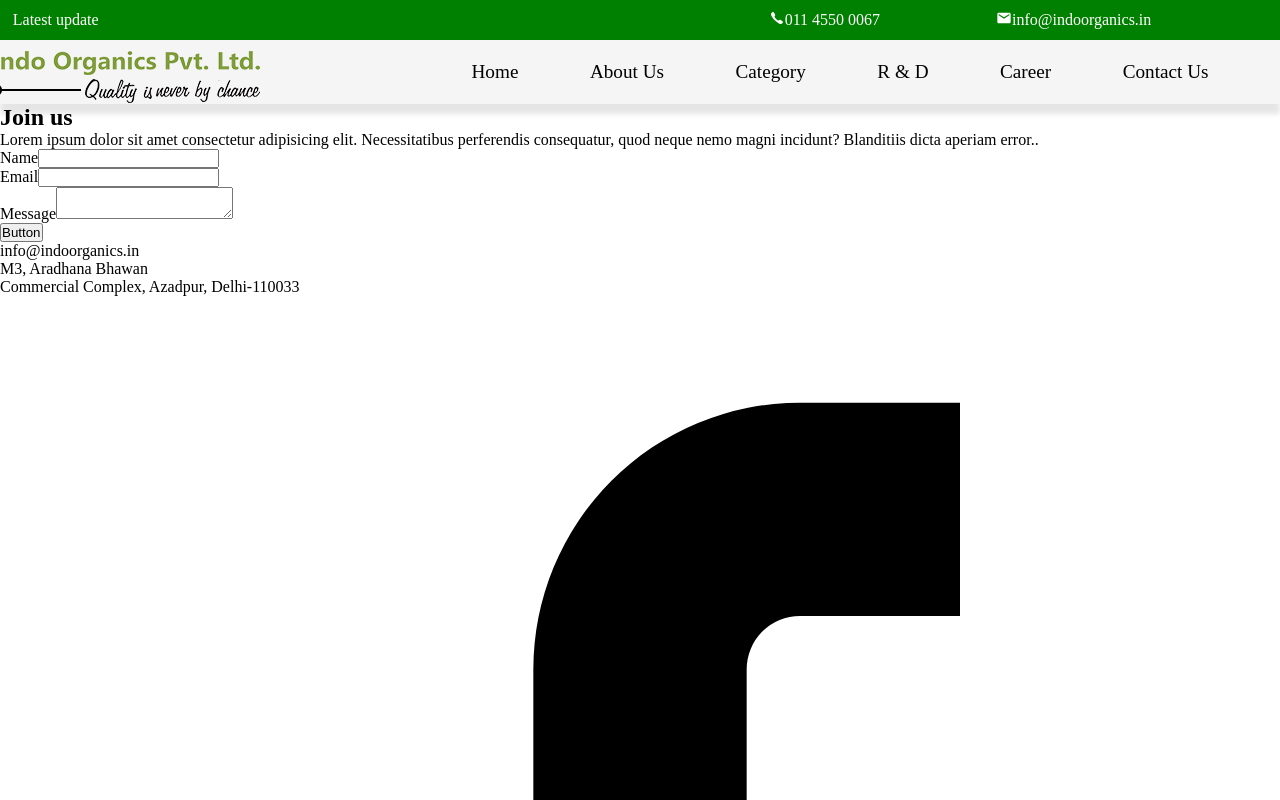
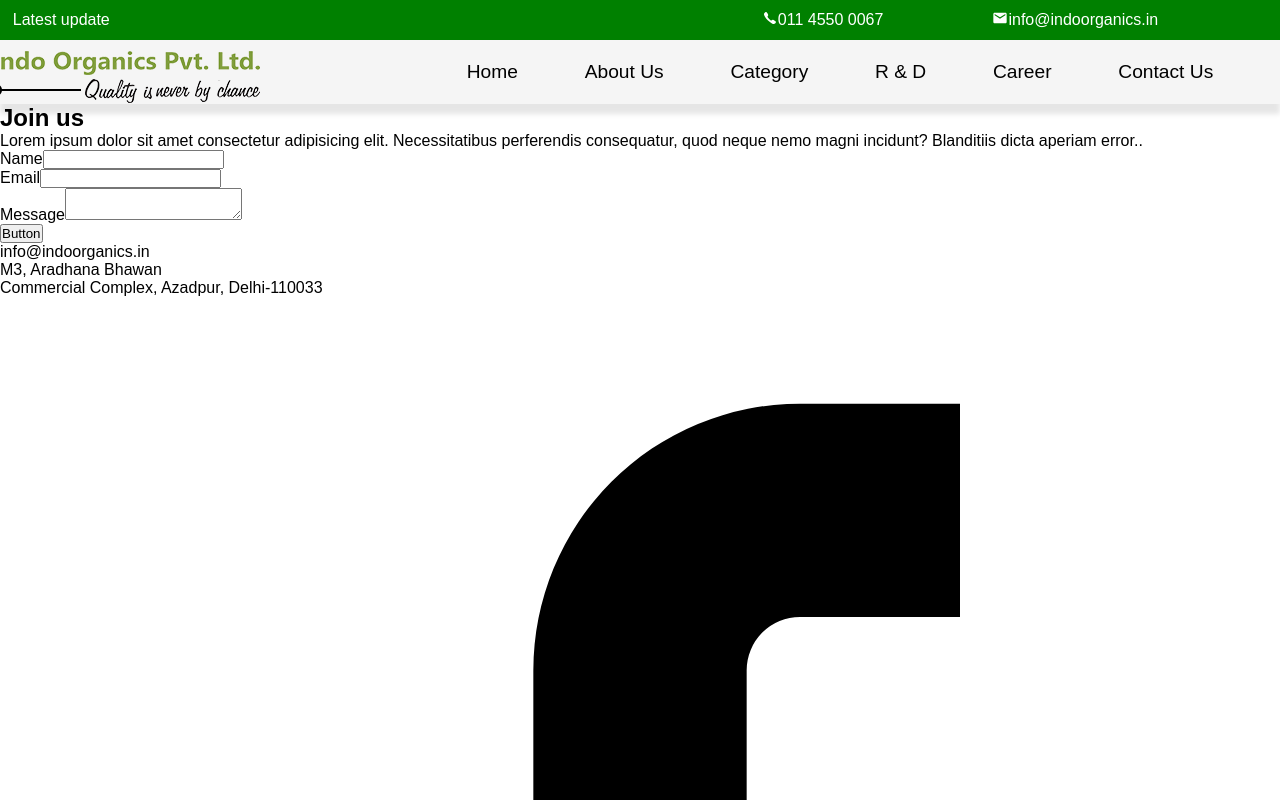
Before and after one commit to indo-organic/indo_organic_web, a React (Vite) app: page /career in a window 1280 px wide. Shown: the top 800 px of the page. Built offline with nearby package versions, Linux system fonts and the light colour scheme.

Commit message:
font added

```diff
--- a/src/index.css
+++ b/src/index.css
@@ -6,13 +6,12 @@
 html{
   width: 100%;
   height: 100vh;
-
-  font-family: "Unna", serif;
+  font-family: "Joan", sans-serif;
   font-weight: 400;
   font-style: normal;
 }
 
-@import url('https://fonts.googleapis.com/css2?family=Unna:ital,wght@0,400;0,700;1,400;1,700&display=swap')
+@import url('https://fonts.googleapis.com/css2?family=Joan&family=Unna:ital,wght@0,400;0,700;1,400;1,700&display=swap')
 
 @tailwind base;
 @tailwind components;
--- a/src/pages/Career.jsx
+++ b/src/pages/Career.jsx
@@ -30,19 +30,19 @@ const Career = () => {
         <div class="p-2 w-1/2">
           <div class="relative">
             <label for="name" class="leading-7 text-sm text-gray-600">Name</label>
-            <input type="text" id="name" name="name" class="w-full bg-gray-100 bg-opacity-50 rounded border border-gray-300 focus:border-indigo-500 focus:bg-white focus:ring-2 focus:ring-indigo-200 text-base outline-none text-gray-700 py-1 px-3 leading-8 transition-colors duration-200 ease-in-out"/>
+            <input type="text" id="name" name="name" class="w-full bg-gray-400 bg-opacity-50 rounded border border-gray-300 focus:border-indigo-500 focus:bg-white focus:ring-2 focus:ring-indigo-200 text-base outline-none text-gray-700 py-1 px-3 leading-8 transition-colors duration-200 ease-in-out"/>
           </div>
         </div>
         <div class="p-2 w-1/2">
           <div class="relative">
             <label for="email" class="leading-7 text-sm text-gray-600">Email</label>
-            <input type="email" id="email" name="email" class="w-full bg-gray-100 bg-opacity-50 rounded border border-gray-300 focus:border-indigo-500 focus:bg-white focus:ring-2 focus:ring-indigo-200 text-base outline-none text-gray-700 py-1 px-3 leading-8 transition-colors duration-200 ease-in-out"/>
+            <input type="email" id="email" name="email" class="w-full bg-gray-400 bg-opacity-50 rounded border border-gray-300 focus:border-indigo-500 focus:bg-white focus:ring-2 focus:ring-indigo-200 text-base outline-none text-gray-700 py-1 px-3 leading-8 transition-colors duration-200 ease-in-out"/>
           </div>
         </div>
         <div class="p-2 w-full">
           <div class="relative">
             <label for="message" class="leading-7 text-sm text-gray-600">Message</label>
-            <textarea id="message" name="message" class="w-full bg-gray-100 bg-opacity-50 rounded border border-gray-300 focus:border-indigo-500 focus:bg-white focus:ring-2 focus:ring-indigo-200 h-32 text-base outline-none text-gray-700 py-1 px-3 resize-none leading-6 transition-colors duration-200 ease-in-out"></textarea>
+            <textarea id="message" name="message" class="w-full bg-gray-400 bg-opacity-50 rounded border border-gray-300 focus:border-indigo-500 focus:bg-white focus:ring-2 focus:ring-indigo-200 h-32 text-base outline-none text-gray-700 py-1 px-3 resize-none leading-6 transition-colors duration-200 ease-in-out"></textarea>
           </div>
         </div>
         <div class="p-2 w-full">
```
